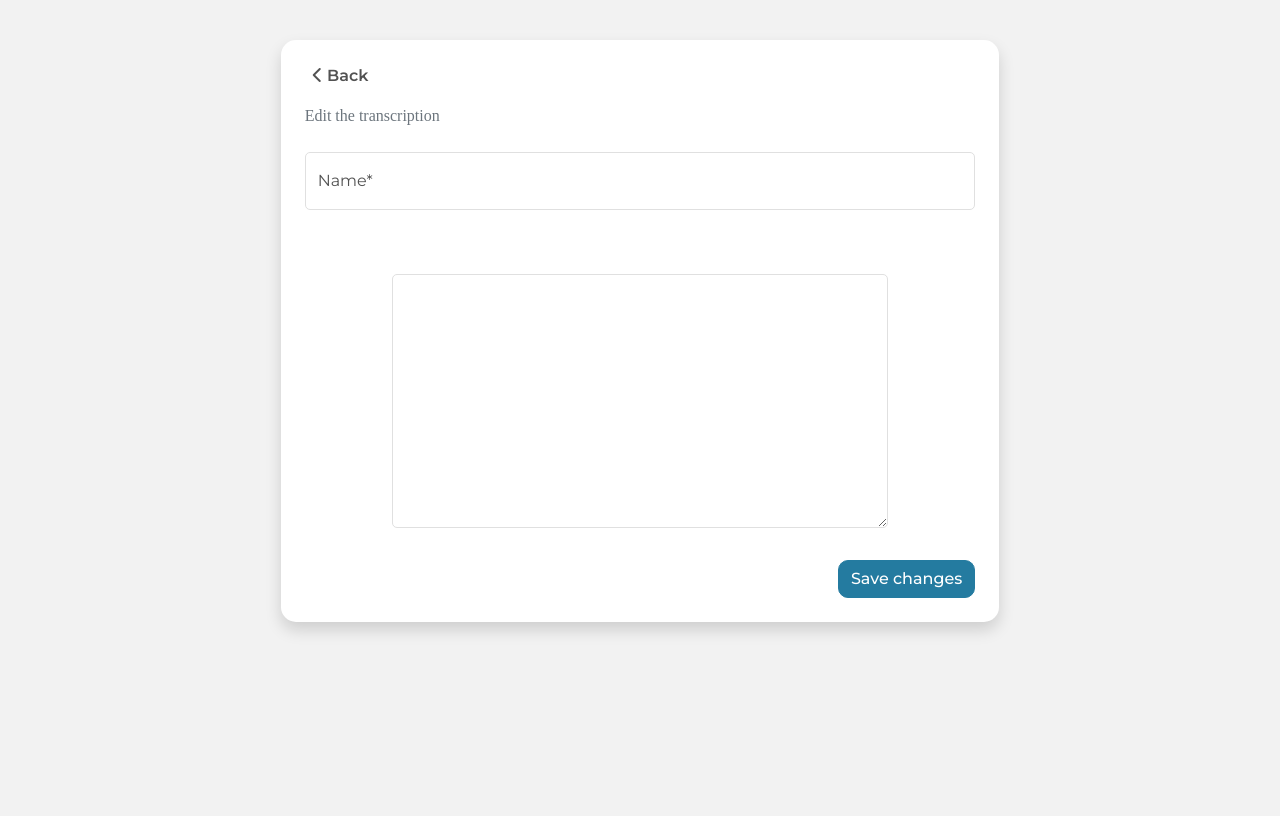
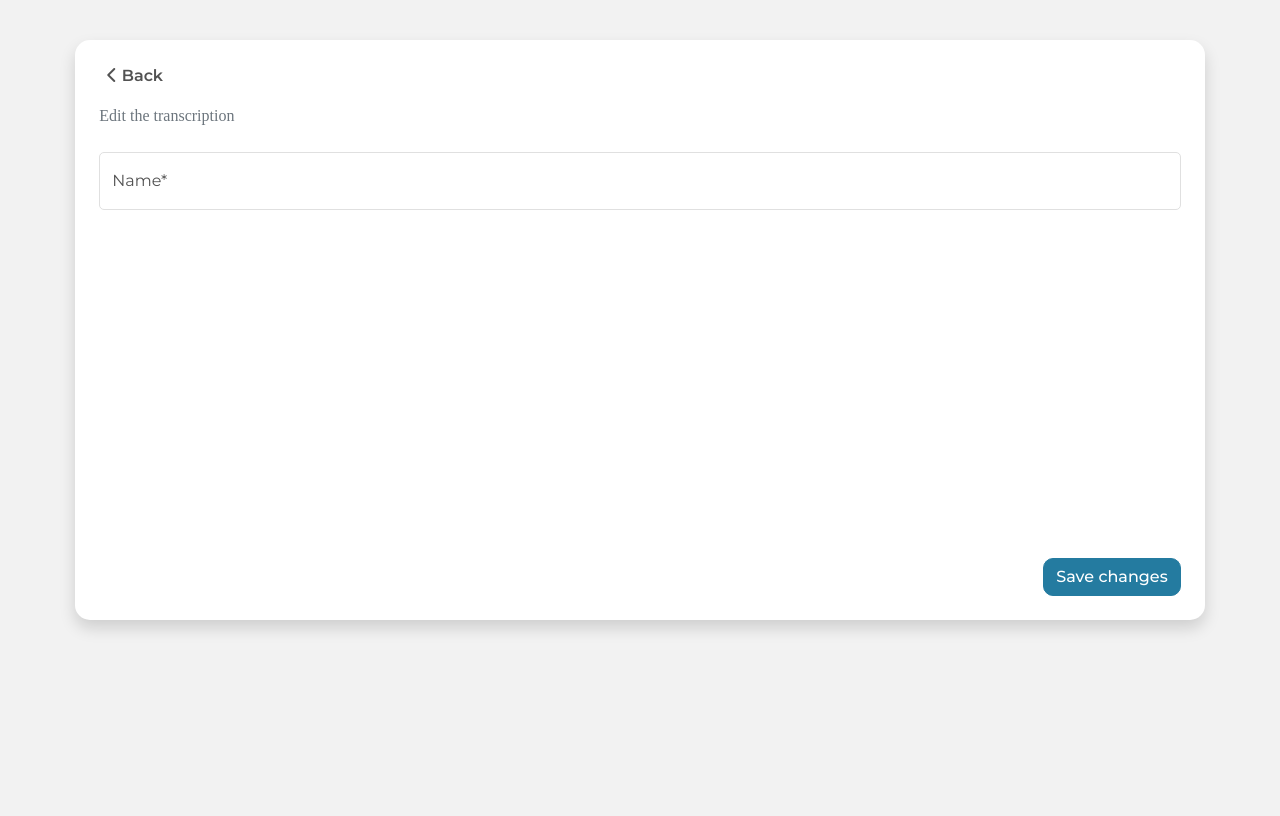
Before and after one commit to mattiolato98/ghost, a Django app: template django-app/transcribe/templates/transcribe/transcription_update.html in a window 1280 px wide. Run offline with Django 4.2, Linux system fonts and the light colour scheme; the template is opened without the code that fills it: values that come from a table or form of the project are taken from there, others are empty; parts of the project's set-up code (start-up, migrations or seed data) failed here and were passed over; some libraries are stand-ins or nearby versions; some web fonts are replaced.

Commit message:
transcribe, templates, transcription_update.html: customized textarea

```diff
--- a/django-app/transcribe/templates/transcribe/transcription_update.html
+++ b/django-app/transcribe/templates/transcribe/transcription_update.html
@@ -2,7 +2,18 @@
 {% load i18n %}
 {% load crispy_forms_tags %}
 
+{% block extra_css %}
+    <style>
+        textarea {
+            resize: none;
+            border: none !important;
+        }
+    </style>
+{% endblock %}
+
 {% block title %}{{ block.super }} {% translate 'Edit transcription' %}{% endblock %}
+
+{% block box_col_size %}col-11 h-100{% endblock %}
 
 {% block back_url %}
     <a href="{% url 'transcribe:transcription-list' object.pk %}" class="font-6 path-link no-decoration">
@@ -17,3 +28,28 @@
 {% block main_content %}
     {% crispy form %}
 {% endblock %}
+
+{% block extra_javascript %}
+    <script>
+        function autoResize() {
+            console.log('resizing');
+            textInput.style.height = (textInput.scrollHeight) + 'px';
+        }
+
+        $(function () {
+            const textarea = document.getElementById("id_text");
+
+            textarea.addEventListener("input", function (e) {
+                this.style.height = "auto";
+                this.style.height = this.scrollHeight + "px";
+            });
+
+            $('textarea').each(function () {
+                this.setAttribute('style', 'height:' + (this.scrollHeight) + 'px;overflow-y:hidden;');
+            }).on('input', function () {
+                this.style.height = 'auto';
+                this.style.height = (this.scrollHeight) + 'px';
+            });
+        });
+    </script>
+{% endblock %}
```
